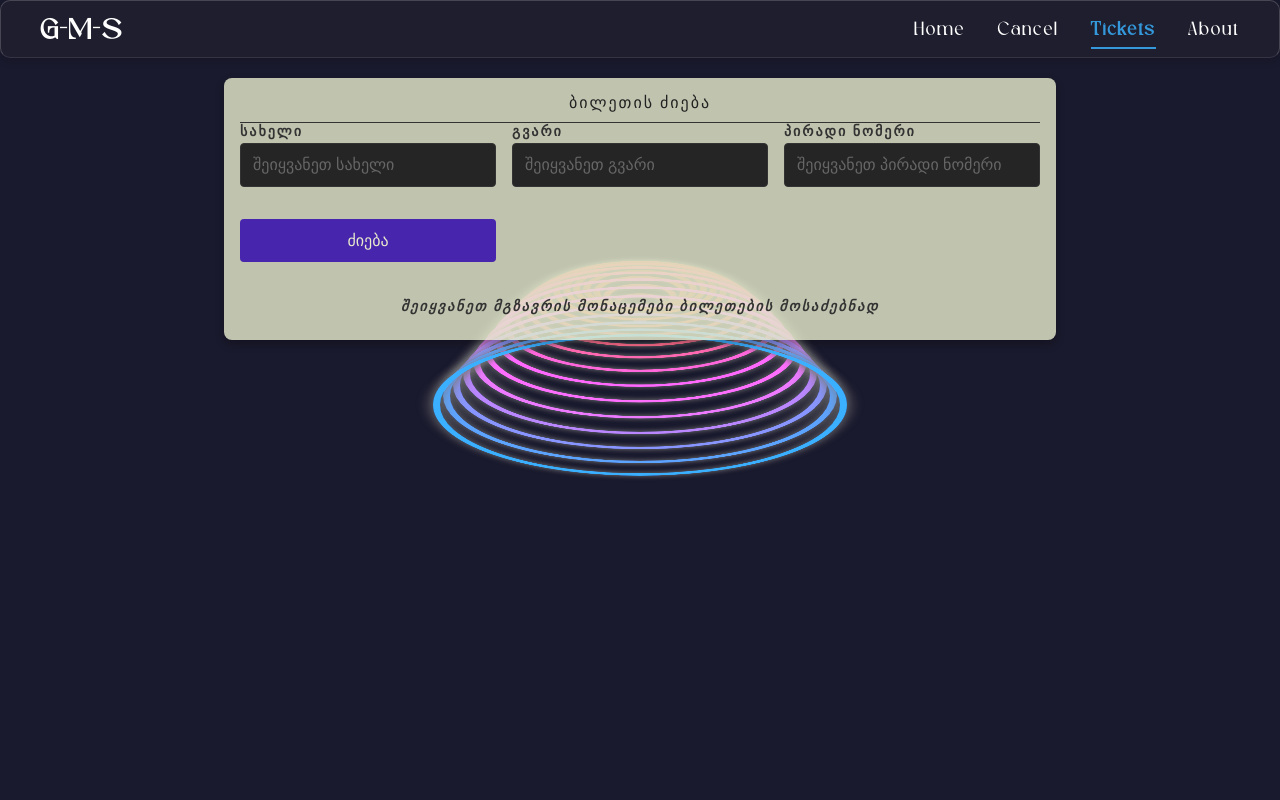
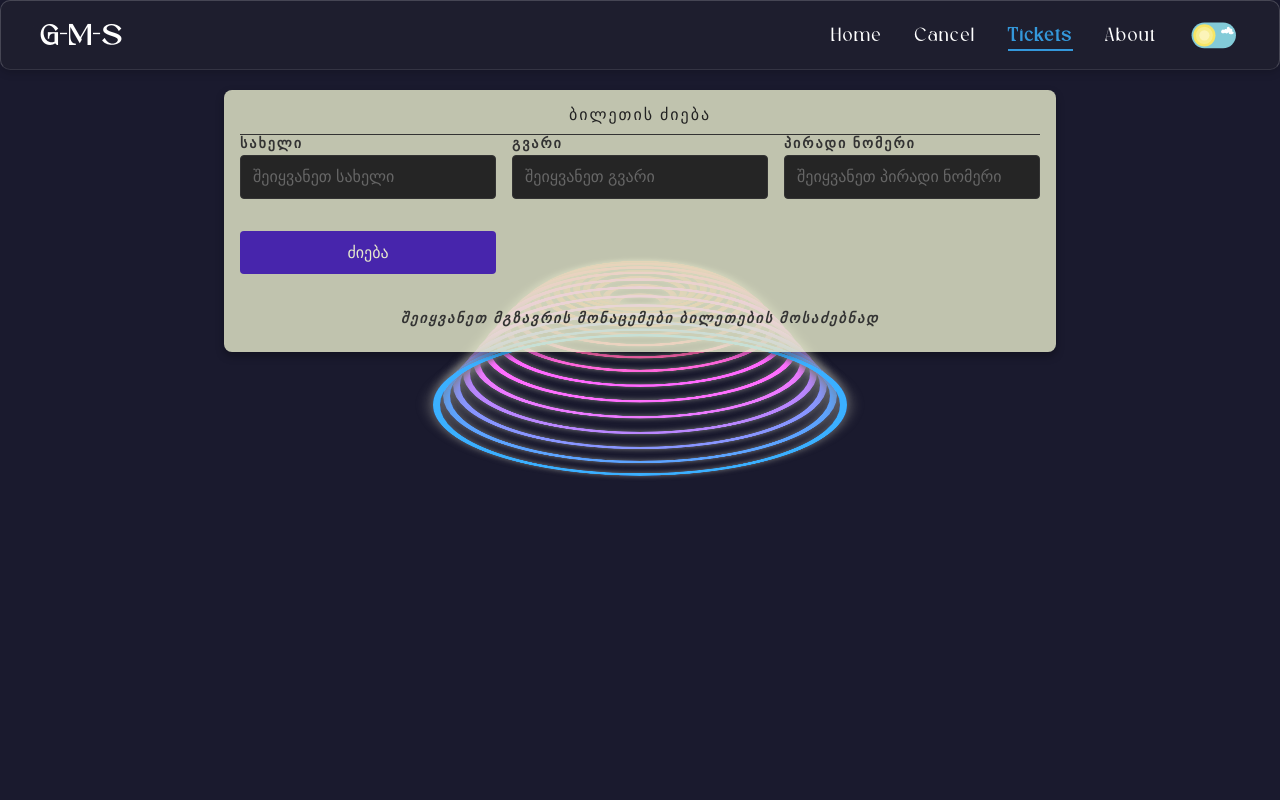
Before and after one commit to SabaKuljanishvili/angpr, an Angular app: page /ticket in a window 1280 px wide. Shown: the top 800 px of the page. Built offline with nearby package versions, Linux system fonts and the light colour scheme.

Commit message:
add signal color change

```diff
--- a/src/app/header/header.component.html
+++ b/src/app/header/header.component.html
@@ -13,6 +13,65 @@
       <li><a routerLink="/cancel" [routerLinkActive]="activeRouteClass" (click)="closeMenu()">Cancel</a></li>
       <li><a routerLink="/ticket" [routerLinkActive]="activeRouteClass" (click)="closeMenu()">Tickets</a></li>
       <li><a routerLink="/about" [routerLinkActive]="activeRouteClass" (click)="closeMenu()">About</a></li>
+
+<label id="theme-toggle-button">
+  <input type="checkbox" id="toggle" (change)="toggleTheme()">
+  <svg viewBox="0 0 69.667 44" xmlns:xlink="http://www.w3.org/1999/xlink" xmlns="http://www.w3.org/2000/svg">
+    <g transform="translate(3.5 3.5)" data-name="Component 15 – 1" id="Component_15_1">
+
+
+      <g filter="url(#container)" transform="matrix(1, 0, 0, 1, -3.5, -3.5)">
+        <rect fill="#83cbd8" transform="translate(3.5 3.5)" rx="17.5" height="35" width="60.667" data-name="container" id="container"></rect>
+      </g>
+
+      <g transform="translate(2.333 2.333)" id="button">
+
+        <g data-name="sun" id="sun">
+          <g filter="url(#sun-outer)" transform="matrix(1, 0, 0, 1, -5.83, -5.83)">
+            <circle fill="#f8e664" transform="translate(5.83 5.83)" r="15.167" cy="15.167" cx="15.167" data-name="sun-outer" id="sun-outer-2"></circle>
+          </g>
+          <g filter="url(#sun)" transform="matrix(1, 0, 0, 1, -5.83, -5.83)">
+            <path fill="rgba(246,254,247,0.29)" transform="translate(9.33 9.33)" d="M11.667,0A11.667,11.667,0,1,1,0,11.667,11.667,11.667,0,0,1,11.667,0Z" data-name="sun" id="sun-3"></path>
+          </g>
+          <circle fill="#fcf4b9" transform="translate(8.167 8.167)" r="7" cy="7" cx="7" id="sun-inner"></circle>
+        </g>
+
+
+        <g data-name="moon" id="moon">
+          <g filter="url(#moon)" transform="matrix(1, 0, 0, 1, -31.5, -5.83)">
+            <circle fill="#cce6ee" transform="translate(31.5 5.83)" r="15.167" cy="15.167" cx="15.167" data-name="moon" id="moon-3"></circle>
+          </g>
+          <g fill="#a6cad0" transform="translate(-24.415 -1.009)" id="patches">
+            <circle transform="translate(43.009 4.496)" r="2" cy="2" cx="2"></circle>
+            <circle transform="translate(39.366 17.952)" r="2" cy="2" cx="2" data-name="patch"></circle>
+            <circle transform="translate(33.016 8.044)" r="1" cy="1" cx="1" data-name="patch"></circle>
+            <circle transform="translate(51.081 18.888)" r="1" cy="1" cx="1" data-name="patch"></circle>
+            <circle transform="translate(33.016 22.503)" r="1" cy="1" cx="1" data-name="patch"></circle>
+            <circle transform="translate(50.081 10.53)" r="1.5" cy="1.5" cx="1.5" data-name="patch"></circle>
+          </g>
+        </g>
+      </g>
+
+
+      <g filter="url(#cloud)" transform="matrix(1, 0, 0, 1, -3.5, -3.5)">
+        <path fill="#fff" transform="translate(-3466.47 -160.94)" d="M3512.81,173.815a4.463,4.463,0,0,1,2.243.62.95.95,0,0,1,.72-1.281,4.852,4.852,0,0,1,2.623.519c.034.02-.5-1.968.281-2.716a2.117,2.117,0,0,1,2.829-.274,1.821,1.821,0,0,1,.854,1.858c.063.037,2.594-.049,3.285,1.273s-.865,2.544-.807,2.626a12.192,12.192,0,0,1,2.278.892c.553.448,1.106,1.992-1.62,2.927a7.742,7.742,0,0,1-3.762-.3c-1.28-.49-1.181-2.65-1.137-2.624s-1.417,2.2-2.623,2.2a4.172,4.172,0,0,1-2.394-1.206,3.825,3.825,0,0,1-2.771.774c-3.429-.46-2.333-3.267-2.2-3.55A3.721,3.721,0,0,1,3512.81,173.815Z" data-name="cloud" id="cloud"></path>
+      </g>
+
+
+      <g fill="#def8ff" transform="translate(3.585 1.325)" id="stars">
+        <path transform="matrix(-1, 0.017, -0.017, -1, 24.231, 3.055)" d="M.774,0,.566.559,0,.539.458.933.25,1.492l.485-.361.458.394L1.024.953,1.509.592.943.572Z"></path>
+        <path transform="matrix(-0.777, 0.629, -0.629, -0.777, 23.185, 12.358)" d="M1.341.529.836.472.736,0,.505.46,0,.4.4.729l-.231.46L.605.932l.4.326L.9.786Z" data-name="star"></path>
+        <path transform="matrix(0.438, 0.899, -0.899, 0.438, 23.177, 29.735)" d="M.015,1.065.475.9l.285.365L.766.772l.46-.164L.745.494.751,0,.481.407,0,.293.285.658Z" data-name="star"></path>
+        <path transform="translate(12.677 0.388) rotate(104)" d="M1.161,1.6,1.059,1,1.574.722.962.607.86,0,.613.572,0,.457.446.881.2,1.454l.516-.274Z" data-name="star"></path>
+        <path transform="matrix(-0.07, 0.998, -0.998, -0.07, 11.066, 15.457)" d="M.873,1.648l.114-.62L1.579.945,1.03.62,1.144,0,.706.464.157.139.438.7,0,1.167l.592-.083Z" data-name="star"></path>
+        <path transform="translate(8.326 28.061) rotate(11)" d="M.593,0,.638.724,0,.982l.7.211.045.724.36-.64.7.211L1.342.935,1.7.294,1.063.552Z" data-name="star"></path>
+        <path transform="translate(5.012 5.962) rotate(172)" d="M.816,0,.5.455,0,.311.323.767l-.312.455.516-.215.323.456L.827.911,1.343.7.839.552Z" data-name="star"></path>
+        <path transform="translate(2.218 14.616) rotate(169)" d="M1.261,0,.774.571.114.3.487.967,0,1.538.728,1.32l.372.662.047-.749.728-.218L1.215.749Z" data-name="star"></path>
+      </g>
+    </g>
+  </svg>
+</label>
+
     </ul>
   </div>
 </nav>
--- a/src/app/header/header.component.scss
+++ b/src/app/header/header.component.scss
@@ -8,6 +8,75 @@
   --burger-size: 30px;
   --burger-thickness: 3px;
 }
+
+#theme-toggle-button {
+  font-size: 17px;
+  position: relative;
+  display: inline-block;
+  width: 3em;
+  cursor: pointer;
+  vertical-align: middle;
+  margin-top: -1rem;
+}
+
+#toggle {
+  opacity: 0;
+  width: 0;
+  height: 0;
+}
+
+#container,
+#patches,
+#stars,
+#button,
+#sun,
+#moon,
+#cloud {
+  transition-property: all;
+  transition-timing-function: cubic-bezier(0.4, 0, 0.2, 1);
+  transition-duration: 0.25s;
+}
+
+#toggle:checked + svg #container {
+  fill: #2b4360;
+}
+
+#toggle:checked + svg #button {
+  transform: translate(28px, 2.333px);
+}
+
+#sun {
+  opacity: 1;
+}
+
+#toggle:checked + svg #sun {
+  opacity: 0;
+}
+
+#moon {
+  opacity: 0;
+}
+
+#toggle:checked + svg #moon {
+  opacity: 1;
+}
+
+#cloud {
+  opacity: 1;
+}
+
+#toggle:checked + svg #cloud {
+  opacity: 0;
+}
+
+#stars {
+  opacity: 0;
+}
+
+#toggle:checked + svg #stars {
+  opacity: 1;
+}
+
 .navbar {
   background: rgba(51, 51, 51, 0.2);
   box-shadow: 0 8px 32px 0 rgba(31, 38, 135, 0.37);
@@ -17,13 +86,14 @@
   border: 1px solid rgba(255, 255, 255, 0.18);
   color: var(--text-light);
   padding: 1rem 2rem;
-  position: relative; /* Changed from static to relative */
+  position: relative;
   top: 0;
   box-shadow: 0 2px 10px rgba(0, 0, 0, 0.2);
   border-bottom: 1px solid var(--border-dark);
-  z-index: 1000; /* Added z-index to ensure navbar is above other content */
+  z-index: 1000;
+}
 
-  &-container {
+.navbar-container {
   display: flex;
   justify-content: space-between;
   align-items: center;
@@ -31,41 +101,50 @@
   margin: 0 auto;
 }
 
-  &-logo {
+.navbar-logo {
   margin: 0;
   font-size: 1.5rem;
   font-weight: 700;
   color: var(--text-light);
   text-decoration: none;
   transition: var(--transition);
-    position: relative; /* Added position relative */
-    z-index: 1001; /* Higher z-index than the menu */
+  position: relative;
+  z-index: 1001;
+}
 
-    &:hover {
+.navbar-logo:hover {
   color: var(--primary);
 }
-  }
 
-  &-menu {
+.navbar-menu {
   list-style: none;
   display: flex;
   margin: 0;
   padding: 0;
   gap: 2rem;
+  align-items: center;
+}
 
-    li a {
+.navbar-menu li {
+  display: flex;
+  align-items: center;
+}
+
+.navbar-menu li a {
   color: var(--text-light);
   text-decoration: none;
   font-weight: 500;
   transition: var(--transition);
   position: relative;
   padding: 0.5rem 0;
+  display: inline-block;
+}
 
-      &:hover {
+.navbar-menu li a:hover {
   color: var(--primary);
 }
 
-      &::after {
+.navbar-menu li a::after {
   content: '';
   position: absolute;
   bottom: 0;
@@ -76,19 +155,22 @@
   transition: var(--transition);
 }
 
-      &:hover::after {
+.navbar-menu li a:hover::after {
   width: 100%;
 }
 
-      &.active {
+.navbar-menu li a.active {
   color: var(--primary);
   font-weight: 600;
+}
 
-        &::after {
+.navbar-menu li a.active::after {
   width: 100%;
 }
-      }
-    }
+
+.theme-toggle-container {
+  display: flex;
+  align-items: center;
 }
 
 .burger-menu {
@@ -100,7 +182,8 @@
   position: relative;
   width: var(--burger-size);
   height: calc(var(--burger-size) * 0.8);
-    z-index: 1001; /* Higher z-index to stay on top */
+  z-index: 1001;
+}
 
 .burger-line {
   display: block;
@@ -112,119 +195,114 @@
   transition: var(--transition);
   transform-origin: center;
   border-radius: calc(var(--burger-thickness) / 2);
+}
 
-      &:nth-child(1) {
+.burger-line:nth-child(1) {
   top: 0;
   transform: translateY(calc(var(--burger-size) * -0.15));
 }
 
-      &:nth-child(2) {
+.burger-line:nth-child(2) {
   top: 50%;
   transform: translateY(-50%);
 }
 
-      &:nth-child(3) {
+.burger-line:nth-child(3) {
   bottom: 0;
   transform: translateY(calc(var(--burger-size) * 0.15));
 }
-    }
 
-    &:hover .burger-line {
+.burger-menu:hover .burger-line {
   background-color: var(--primary);
 }
 
-    &.active {
-      .burger-line {
+.burger-menu.active .burger-line {
   background-color: var(--primary);
+}
 
-        &:nth-child(1) {
+.burger-menu.active .burger-line:nth-child(1) {
   top: 50%;
   transform: translateY(-50%) rotate(45deg);
 }
 
-        &:nth-child(2) {
+.burger-menu.active .burger-line:nth-child(2) {
   opacity: 0;
   transform: translateX(10px);
 }
 
-        &:nth-child(3) {
+.burger-menu.active .burger-line:nth-child(3) {
   bottom: auto;
   top: 50%;
   transform: translateY(-50%) rotate(-45deg);
 }
-      }
-    }
+
+@media (max-width: 768px) {
+  .navbar {
+    padding: 1rem;
+    border-radius: 0;
   }
 
-  @media (max-width: 768px) {
-    padding: 1rem;
-    border-radius: 0;
-
-    &-menu {
+  .navbar-menu {
     position: fixed;
     top: 0;
     left: 0;
     width: 100%;
     height: 100vh;
-      background-color: rgba(26, 26, 46, 0.95); /* Darker with more opacity */
+    background-color: rgba(26, 26, 46, 0.95);
     flex-direction: column;
     justify-content: center;
     align-items: center;
     padding: 2rem 0;
     gap: 2.5rem;
     transition: all 0.6s cubic-bezier(0.785, 0.135, 0.15, 0.86);
-      z-index: 1000; /* High z-index to overlap content */
-
-      /* Modified the way menu appears */
+    z-index: 1000;
     opacity: 0;
     visibility: hidden;
     pointer-events: none;
+  }
 
-      &.active {
+  .navbar-menu.active {
     opacity: 1;
     visibility: visible;
     pointer-events: all;
   }
 
-      li {
+  .navbar-menu li {
     opacity: 0;
     transform: translateY(20px);
     transition: all 0.4s ease 0.1s;
-
-        &:nth-child(1) { transition-delay: 0.1s; }
-        &:nth-child(2) { transition-delay: 0.2s; }
-        &:nth-child(3) { transition-delay: 0.3s; }
-        &:nth-child(4) { transition-delay: 0.4s; }
-        &:nth-child(5) { transition-delay: 0.5s; }
   }
 
-      &.active li {
+  .navbar-menu li:nth-child(1) { transition-delay: 0.1s; }
+  .navbar-menu li:nth-child(2) { transition-delay: 0.2s; }
+  .navbar-menu li:nth-child(3) { transition-delay: 0.3s; }
+  .navbar-menu li:nth-child(4) { transition-delay: 0.4s; }
+  .navbar-menu li:nth-child(5) { transition-delay: 0.5s; }
+
+  .navbar-menu.active li {
     opacity: 1;
     transform: translateY(0);
   }
 
-      li a {
+  .navbar-menu li a {
     font-size: 1.5rem;
     color: var(--text-light);
     padding: 0.5rem 1rem;
+  }
 
-        &:hover {
+  .navbar-menu li a:hover {
     color: var(--primary);
   }
 
-        &::after {
+  .navbar-menu li a::after {
     display: none;
-        }
-      }
   }
 
   .burger-menu {
     display: block;
   }
 }
-}
 
-/* Add this to ensure the menu is on top of everything */
 body.menu-open {
   overflow: hidden;
 }
--- a/src/app/home/home.component.ts
+++ b/src/app/home/home.component.ts
@@ -31,6 +31,7 @@
   idNumber = '';
 
   constructor(private apiService: ApiService) {}
+
 
   ngOnInit() {
     this.apiService.getStations().subscribe((data: any) => {
--- a/src/app/services/error-handler.service.ts
+++ /dev/null
@@ -1,24 +0,0 @@
-import { Injectable } from '@angular/core';
-import { Subject } from 'rxjs';
-
-@Injectable({
-  providedIn: 'root'
-})
-export class ErrorHandlerService {
-
-  constructor() { }
-
-
-  dialogSubject = new Subject<any>();
-  dialogSatte = this.dialogSubject.asObservable();
-
-
-  showDialog(message: string = "Error Occured") {
-    this.dialogSubject.next({ message: message, show: true });
-  }
-
-  hideDialog() {
-    this.dialogSubject.next({ show: false });
-  }
-
-}
```
Also changed, not shown: src/app/app.config.ts (+10 -10 lines), src/app/error-dialog/error-dialog.component.html (deleted, +0 -7 lines), src/app/error-dialog/error-dialog.component.scss (deleted, +0 -61 lines), src/app/error-dialog/error-dialog.component.ts (deleted, +0 -32 lines), src/app/header/header.component.ts (+10 -0 lines), src/app/services/interceptor.service.ts (+3 -9 lines), src/app/services/theme.service.ts (added, +36 -0 lines). Lines whose indentation alone changed are shown as unchanged.
